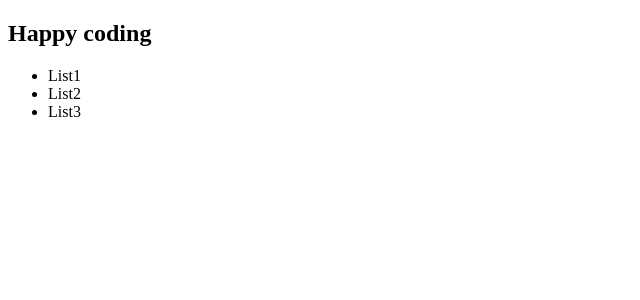
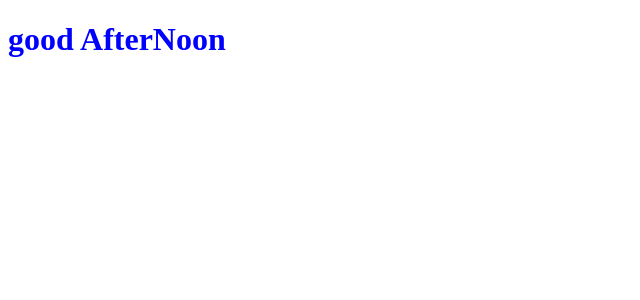
Before and after one commit to anup-2622/react_concepts, a React (Create React App) app: page / in a window 1280 px wide. Shown: the top 300 px of the page, without its empty margins (0-640 px from the left). Built offline with nearby package versions, Linux system fonts and the light colour scheme.

Commit message:
inline css

```diff
--- a/src/App.js
+++ b/src/App.js
@@ -1,10 +1,12 @@
 
 import './App.css';
 import { Parent } from './components/child_parent_comp.jsx/Parent';
+import Inlinecss from './udmey/Inlinecss';
 
 function App() {
   return (
-  <Parent/>
+  // <Parent/>
+  <Inlinecss/>
   );
 }
 
--- a/src/index.js
+++ b/src/index.js
@@ -1,27 +1,27 @@
 import React from 'react';
-import createRoot from 'react-dom';
-
+import ReactDOM from 'react-dom/client';
+import App from './App'
 // Babel is a js compiler
 
-// const root = ReactDOM.createRoot(document.getElementById('root'));
+const root = ReactDOM.createRoot(document.getElementById('root'));
 // ReactDOM.render(What to show , where to show it)
-createRoot.render(
-    <div>
+// createRoot.render(
+//     <div>
 
-<h2>Happy coding</h2>
-<ul>
-    <li>
-        List1
-    </li>
-    <li>
-        List2
-    </li>
-    <li>
-        List3
-    </li>
-</ul>
-    </div>
- , document.getElementById('root'));
-// root.render(
-//      <App />
-// );
+// <h2>Happy coding</h2>
+// <ul>
+//     <li>
+//         List1
+//     </li>
+//     <li>
+//         List2
+//     </li>
+//     <li>
+//         List3
+//     </li>
+// </ul>
+//     </div>
+//  , document.getElementById('root'));
+root.render(
+     <App />
+);
--- /dev/null
+++ b/src/udmey/Inlinecss.jsx
@@ -0,0 +1,32 @@
+import React from 'react'
+
+const time = new Date().getHours();
+// console.log(time);
+const greetingColor ={
+    color:"",
+}
+let greeting ;
+if(time < 12 )
+{
+    greeting ="Good Morning";
+    greetingColor.color= 'red';
+}
+else if(time < 18){
+    greeting = "good AfterNoon";
+    greetingColor.color= 'blue';
+
+}
+else{
+    greeting = "Good Evening";
+    greetingColor.color= 'green';
+}
+const Inlinecss = () => {
+
+    return (
+    <div>
+        <h1 style={greetingColor}>{greeting}</h1>
+    </div>
+  )
+}
+
+export default Inlinecss
```
